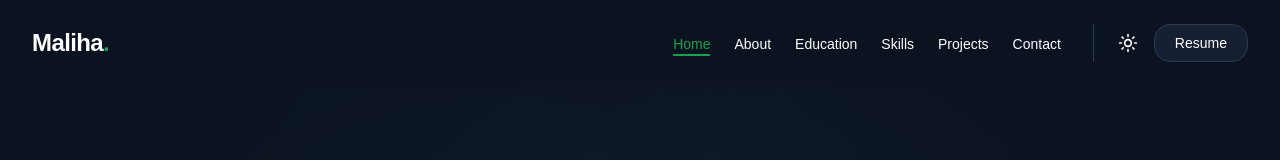
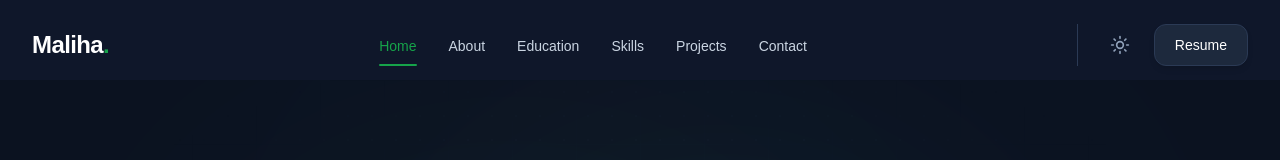
Before and after one commit to Maliha-Akter/portfolio, a Next.js app: page / in a window 1280 px wide. Shown: the top 160 px of the page. Built offline with nearby package versions, Linux system fonts and the light colour scheme.

Commit message:
added glass effect in navbar

```diff
--- a/src/components/Navbar.tsx
+++ b/src/components/Navbar.tsx
@@ -1,39 +1,34 @@
 "use client";
+
 import React, { useState, useEffect } from 'react';
 import { Menu, X, Moon, Sun } from 'lucide-react';
 import Link from 'next/link';
 
-// Moved outside component to prevent recreation on every render
 const navLinks = ['Home', 'About', 'Education', 'Skills', 'Projects', 'Contact'];
 
 const Navbar = () => {
   const [isScrolled, setIsScrolled] = useState(false);
   const [isMobileMenuOpen, setIsMobileMenuOpen] = useState(false);
+  // Defaulting to true matches your previous dark mode default
   const [isDarkMode, setIsDarkMode] = useState(true);
-  const [activeSection, setActiveSection] = useState(''); // NEW: Tracks active link
+  const [activeSection, setActiveSection] = useState('');
 
-  // Handle scroll effect for glassmorphism AND active section tracking
   useEffect(() => {
     const handleScroll = () => {
-      // 1. Glassmorphism trigger
       setIsScrolled(window.scrollY > 20);
 
-      // 2. Active Section trigger (Scroll Spy)
       const sections = document.querySelectorAll("section[id]");
       let currentActive = "";
 
       sections.forEach((section) => {
-        // Need to assert section as HTMLElement to access offsetTop
         const htmlSection = section as HTMLElement;
         const sectionTop = htmlSection.offsetTop;
 
-        // If we have scrolled past the section's top (minus a 150px offset for the navbar)
         if (window.scrollY >= sectionTop - 150) {
           currentActive = htmlSection.getAttribute("id") || "";
         }
       });
 
-      // Default to "home" if we are at the absolute top
       if (window.scrollY < 100) {
         currentActive = "home";
       }
@@ -42,12 +37,10 @@ const Navbar = () => {
     };
 
     window.addEventListener('scroll', handleScroll);
-    // Call once on mount to set initial active state
     handleScroll();
     return () => window.removeEventListener('scroll', handleScroll);
   }, []);
 
-  // Syncs React state with the HTML tag for Tailwind dark mode
   useEffect(() => {
     const root = document.documentElement;
     if (isDarkMode) {
@@ -57,80 +50,99 @@ const Navbar = () => {
     }
   }, [isDarkMode]);
 
+  // Lock body scroll when mobile menu is open
+  useEffect(() => {
+    if (isMobileMenuOpen) {
+      document.body.style.overflow = 'hidden';
+    } else {
+      document.body.style.overflow = 'unset';
+    }
+  }, [isMobileMenuOpen]);
+
   return (
     <nav
-      className={`fixed top-0 w-full z-50 transition-all duration-300 ${isScrolled
-          ? 'bg-gradient-to-r from-green-100/90 to-white/90 dark:from-[#0B1220]/90 dark:to-[#0B1220]/90 backdrop-blur-md border-b border-green-200/50 dark:border-[#2B3A55] py-4'
-          : 'bg-gradient-to-r from-green-100 to-white dark:from-[#0B1220] dark:to-[#0B1220] py-6'
+      className={`fixed top-0 w-full z-50 transition-all duration-300 ${
+        isScrolled
+          ? 'bg-white/80 dark:bg-[#0B1220]/80 backdrop-blur-xl border-b border-slate-200 dark:border-[#2B3A55] py-4 shadow-sm dark:shadow-none'
+          : 'bg-transparent py-6'
       }`}
     >
       <div className="max-w-7xl mx-auto px-6 lg:px-8">
         <div className="flex items-center justify-between">
 
           {/* Logo */}
-          <a href="#home" className="text-2xl font-bold text-[#16A34A] dark:text-white tracking-tight font-['Space_Grotesk',sans-serif]">
-            Maliha<span className="text-slate-800 dark:text-[#16A34A]">.</span>
+          <a
+            href="#home"
+            className="text-2xl font-bold text-slate-900 dark:text-white tracking-tight font-['Space_Grotesk',sans-serif] focus-visible:outline-none focus-visible:ring-2 focus-visible:ring-[#16A34A] rounded-lg"
+          >
+            Maliha<span className="text-[#16A34A]">.</span>
           </a>
 
           {/* Desktop Navigation */}
           <div className="hidden md:flex items-center space-x-8">
-            <ul className="flex space-x-6">
+            <ul className="flex space-x-8">
               {navLinks.map((link) => {
                 const isActive = activeSection === link.toLowerCase();
                 return (
                   <li key={link}>
                     <a
                       href={`#${link.toLowerCase()}`}
-                      className={`relative py-1 transition-colors text-sm font-medium font-['Manrope',sans-serif] ${isActive
-                          ? 'text-[#15803d] dark:text-[#16A34A]' // Active Color: Darker green (Light) / Green (Dark)
-                          : 'text-[#16A34A] dark:text-white hover:text-[#15803d] dark:hover:text-[#16A34A]' // Default & Hover
+                      className={`relative py-2 transition-colors text-sm font-medium font-['Manrope',sans-serif] focus-visible:outline-none focus-visible:ring-2 focus-visible:ring-[#16A34A] rounded-md ${
+                        isActive
+                          ? 'text-[#16A34A] dark:text-[#16A34A]'
+                          : 'text-slate-600 dark:text-slate-300 hover:text-[#16A34A] dark:hover:text-[#16A34A]'
                       }`}
                     >
                       {link}
-                      {/* Active Indicator Underline */}
                       {isActive && (
-                        <span className="absolute left-0 bottom-0 w-full h-[2px] bg-[#15803d] dark:bg-[#16A34A] rounded-full transition-all" />
+                        <span className="absolute left-0 -bottom-1 w-full h-[2px] bg-[#16A34A] rounded-full transition-all" />
                       )}
                     </a>
                   </li>
                 );
               })}
             </ul>
+          </div>
 
-            <div className="flex items-center space-x-4 border-l border-slate-300 dark:border-[#2B3A55] pl-6">
-
-              {/* Theme Toggle Button */}
+          {/* Actions (Visible on all devices) */}
+          <div className="flex items-center gap-4 border-slate-200 dark:border-[#2B3A55] md:pl-6 md:border-l">
+            {/* Theme Toggle */}
             <button
               onClick={() => setIsDarkMode(!isDarkMode)}
-                className="text-[#16A34A] dark:text-white hover:text-[#15803d] dark:hover:text-[#16A34A] transition-colors"
+              className="p-2 text-slate-500 hover:text-[#16A34A] dark:text-slate-400 dark:hover:text-[#16A34A] transition-colors rounded-full hover:bg-slate-100 dark:hover:bg-[#1D293D] focus-visible:outline-none focus-visible:ring-2 focus-visible:ring-[#16A34A]"
               aria-label="Toggle Theme"
             >
               {isDarkMode ? <Sun size={20} /> : <Moon size={20} />}
             </button>
 
+            {/* Desktop Resume Button */}
             <Link
               href="/"
-                className="px-5 py-2 bg-slate-50 dark:bg-[#162032] border border-[#16A34A] dark:border-[#2B3A55] text-[#16A34A] dark:text-white hover:bg-[#16A34A] hover:text-white dark:hover:border-[#16A34A] dark:hover:text-white transition-all rounded-2xl text-sm font-medium font-['Manrope',sans-serif] hover:-translate-y-0.5"
+              className="hidden md:block px-5 py-2.5 bg-slate-900 dark:bg-[#1D293D] border border-transparent dark:border-[#2B3A55] text-white hover:bg-[#16A34A] dark:hover:border-[#16A34A] dark:hover:text-white transition-all duration-300 rounded-xl text-sm font-medium font-['Manrope',sans-serif] hover:-translate-y-0.5 shadow-md hover:shadow-lg hover:shadow-[#16A34A]/20"
             >
               Resume
             </Link>
-            </div>
-          </div>
 
             {/* Mobile Menu Toggle */}
             <button
-            className="md:hidden text-[#16A34A] dark:text-white hover:text-[#15803d] dark:hover:text-[#16A34A] transition-colors"
+              className="md:hidden p-2 text-slate-600 dark:text-slate-300 hover:text-[#16A34A] dark:hover:text-[#16A34A] transition-colors focus-visible:outline-none focus-visible:ring-2 focus-visible:ring-[#16A34A] rounded-lg"
               onClick={() => setIsMobileMenuOpen(!isMobileMenuOpen)}
+              aria-label="Toggle Menu"
             >
-            {isMobileMenuOpen ? <X size={28} /> : <Menu size={28} />}
+              {isMobileMenuOpen ? <X size={24} /> : <Menu size={24} />}
             </button>
+          </div>
+
         </div>
       </div>
 
       {/* Mobile Navigation Dropdown */}
-      {isMobileMenuOpen && (
-        <div className="md:hidden absolute top-full left-0 w-full bg-white dark:bg-[#162032] border-b border-slate-200 dark:border-[#2B3A55] shadow-xl">
-          <div className="flex flex-col px-6 py-4 space-y-4 font-['Manrope',sans-serif]">
+      <div
+        className={`md:hidden absolute top-full left-0 w-full bg-white/95 dark:bg-[#0B1220]/95 backdrop-blur-xl border-b border-slate-200 dark:border-[#2B3A55] shadow-xl overflow-hidden transition-all duration-300 ease-in-out ${
+          isMobileMenuOpen ? 'max-h-[400px] opacity-100' : 'max-h-0 opacity-0'
+        }`}
+      >
+        <div className="flex flex-col px-6 py-6 space-y-2 font-['Manrope',sans-serif]">
           {navLinks.map((link) => {
             const isActive = activeSection === link.toLowerCase();
             return (
@@ -138,26 +150,27 @@ const Navbar = () => {
                 key={link}
                 href={`#${link.toLowerCase()}`}
                 onClick={() => setIsMobileMenuOpen(false)}
-                  className={`transition-colors text-lg font-medium pl-2 border-l-2 ${isActive
-                      ? 'text-[#15803d] dark:text-[#16A34A] border-[#15803d] dark:border-[#16A34A]' // Active State with left border
-                      : 'text-[#16A34A] dark:text-white hover:text-[#15803d] dark:hover:text-[#16A34A] border-transparent'
+                className={`transition-colors text-base font-medium px-4 py-3 rounded-xl ${
+                  isActive
+                    ? 'bg-green-50 dark:bg-[#16A34A]/10 text-[#16A34A]'
+                    : 'text-slate-600 dark:text-slate-300 hover:bg-slate-50 dark:hover:bg-[#1D293D] hover:text-[#16A34A] dark:hover:text-[#16A34A]'
                 }`}
               >
                 {link}
               </a>
             );
           })}
-            <div className="pt-4 border-t border-slate-200 dark:border-[#2B3A55] flex items-center justify-between">
+          <div className="pt-4 mt-2 border-t border-slate-100 dark:border-[#2B3A55]">
             <Link
               href="/"
-                className="w-full text-center px-5 py-3 bg-[#16A34A] text-white rounded-2xl font-medium hover:bg-[#15803d] transition-colors"
+              onClick={() => setIsMobileMenuOpen(false)}
+              className="flex justify-center w-full px-5 py-3.5 bg-[#16A34A] text-white rounded-xl font-medium hover:bg-[#15803d] transition-colors shadow-md shadow-[#16A34A]/20"
             >
-                Resume
+              Download Resume
             </Link>
           </div>
         </div>
       </div>
-      )}
     </nav>
   );
 };
--- a/src/components/ProjectsSection.tsx
+++ b/src/components/ProjectsSection.tsx
@@ -40,7 +40,7 @@ const projectsData: Project[] = [
   {
     title: "ScholarAI",
     description: "Developed an AI-powered scholarship platform featuring intelligent recommendations, an AI chatbot, application tracking, and secure authentication.",
-    image: "/scholarai.png",
+    image: "/scholarAI.png",
     techStack: ["Next.js", "TypeScript", "Express.js", "MongoDB", "Groq LLM"],
     liveUrl: "https://scholarai-pi.vercel.app/",
     githubUrl: "https://github.com/Maliha-Akter/scholarai",
```
Lines whose indentation alone changed are shown as unchanged.
